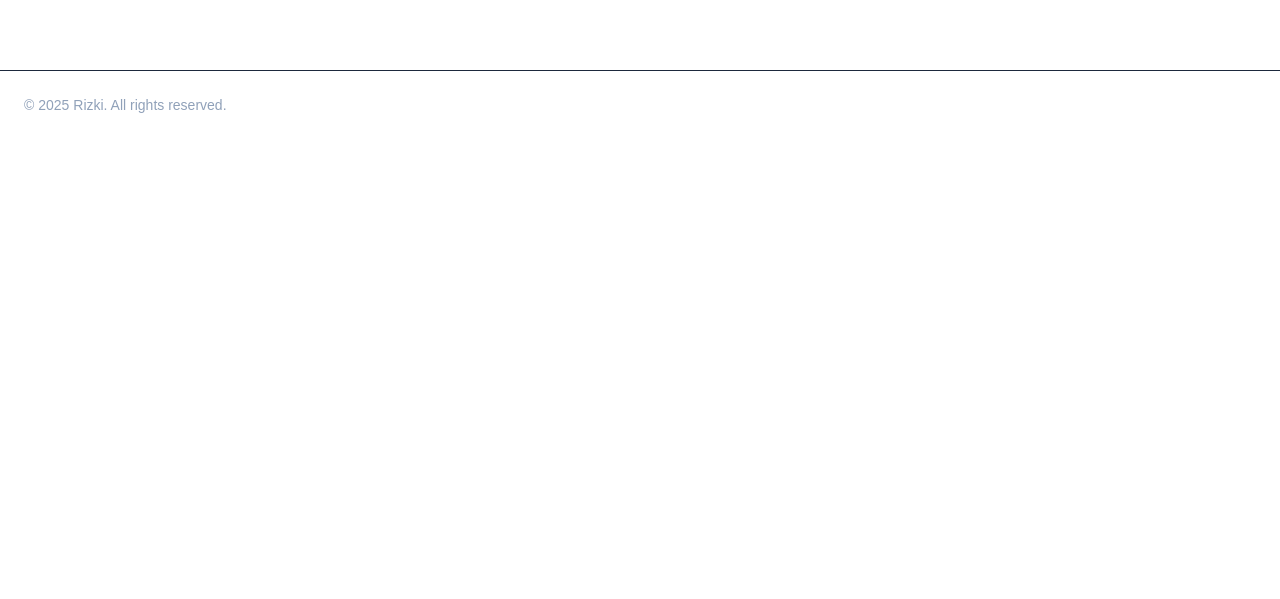
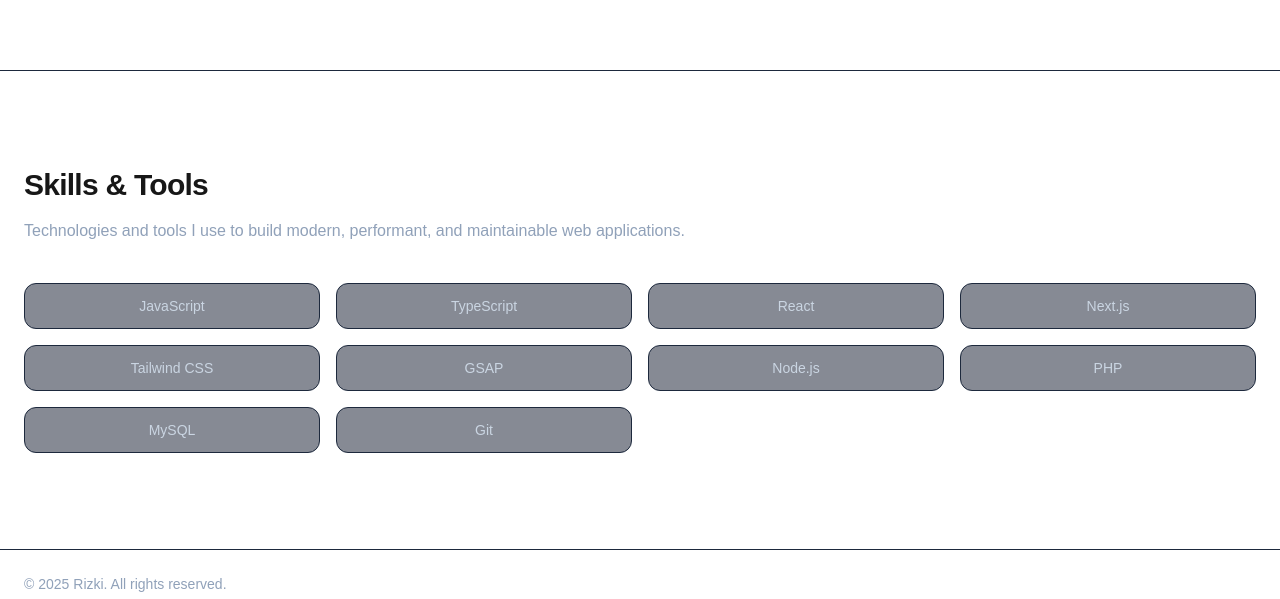
Before and after one commit to RIzkiPD3/website-portofolio, a Next.js app: page / in a window 1280 px wide. Shown: the part 1284-1883 px from the top of the page. Before the commit the page ends 1423 px from the top, so only its background shows below. Built offline with nearby package versions, Linux system fonts and the light colour scheme.

Commit message:
skills: add skills section

```diff
--- a/src/app/page.tsx
+++ b/src/app/page.tsx
@@ -1,12 +1,14 @@
 // app/page.tsx
 import AboutSection from "@/components/about-section";
 import Hero from "@/components/hero";
+import SkillsSection from "@/components/skills-section";
 
 export default function HomePage() {
   return (
     <>
       <Hero />
       <AboutSection />
+      <SkillsSection />
     </>
   );
 }
--- /dev/null
+++ b/src/components/skills-section.tsx
@@ -0,0 +1,43 @@
+// components/SkillsSection.tsx
+import Container from "@/components/container";
+
+const skills = [
+  "JavaScript",
+  "TypeScript",
+  "React",
+  "Next.js",
+  "Tailwind CSS",
+  "GSAP",
+  "Node.js",
+  "PHP",
+  "MySQL",
+  "Git",
+];
+
+export default function SkillsSection() {
+  return (
+    <section className="border-t border-slate-800 py-24">
+      <Container>
+        <h2 className="text-3xl font-semibold tracking-tight">
+          Skills & Tools
+        </h2>
+
+        <p className="mt-4 max-w-2xl text-slate-400">
+          Technologies and tools I use to build modern, performant, and
+          maintainable web applications.
+        </p>
+
+        <div className="mt-10 grid grid-cols-2 gap-4 sm:grid-cols-3 md:grid-cols-4">
+          {skills.map((skill) => (
+            <div
+              key={skill}
+              className="rounded-xl border border-slate-800 bg-slate-900/50 px-4 py-3 text-center text-sm text-slate-300 transition hover:border-slate-600 hover:text-white"
+            >
+              {skill}
+            </div>
+          ))}
+        </div>
+      </Container>
+    </section>
+  );
+}
```
